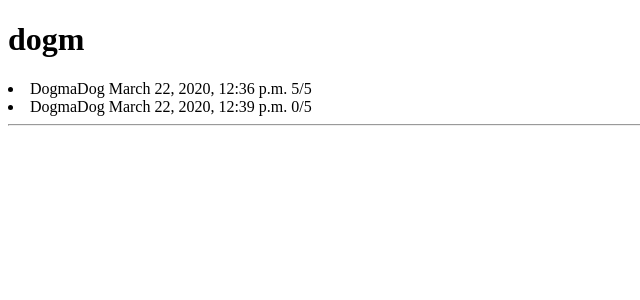
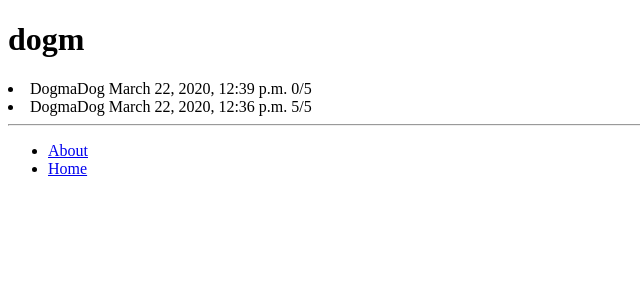
Before and after one commit to APifkova/wad_4soo5, a Django app: a page that uses templates/rango/base.html in a window 1280 px wide. Shown: the top 300 px of the page, without its empty margins (0-640 px from the left). Run offline with Django 3.2, Linux system fonts and the light colour scheme; data comes from the database, SQL or seed files in the repository; both versions use the stored data as it was before the commit.

Commit message:
22/03 Final

```diff
--- a/rango/views.py
+++ b/rango/views.py
@@ -18,7 +18,7 @@ from django.contrib.auth.models import User
 # Create your views here.
 def home(request):
     film_list = Film.objects.order_by('rating')[:5]
-    review_list = Review.objects.order_by('date')[:5]
+    review_list = Review.objects.order_by('-date')[:5]
 
     context_dict = {}
 
@@ -35,7 +35,7 @@ def show_film(request, film_name_slug):
     context_dict={}
     try:
         film = Film.objects.get(slug=film_name_slug)
-        reviews = Review.objects.filter(fkID = film.filmID)
+        reviews = Review.objects.filter(fkID = film.filmID).order_by('-date')
 
         context_dict['film'] = film
         context_dict['reviews'] = reviews
--- a/templates/rango/base.html
+++ b/templates/rango/base.html
@@ -21,5 +21,11 @@
             {% endblock %}
         </div>
         <hr />
+    <div>
+        <ul>
+            <li><a href="{% url 'rango:about' %}">About</li>
+            <li><a href="{% url 'rango:home' %}">Home</a></li>
+        </ul>
+    </div>
     </body>
 </html>
--- a/templates/rango/film.html
+++ b/templates/rango/film.html
@@ -17,5 +17,8 @@
             {{review.reviewerID}} {{review.date}} {{review.rating}}/5
         </li>
         {% endfor %}
+
+    {% else %}
+        <strong>Error, this film does not exist.</strong>
     {% endif %}
 {% endblock %}
```
Also changed, not shown: db.sqlite3 (deleted).
